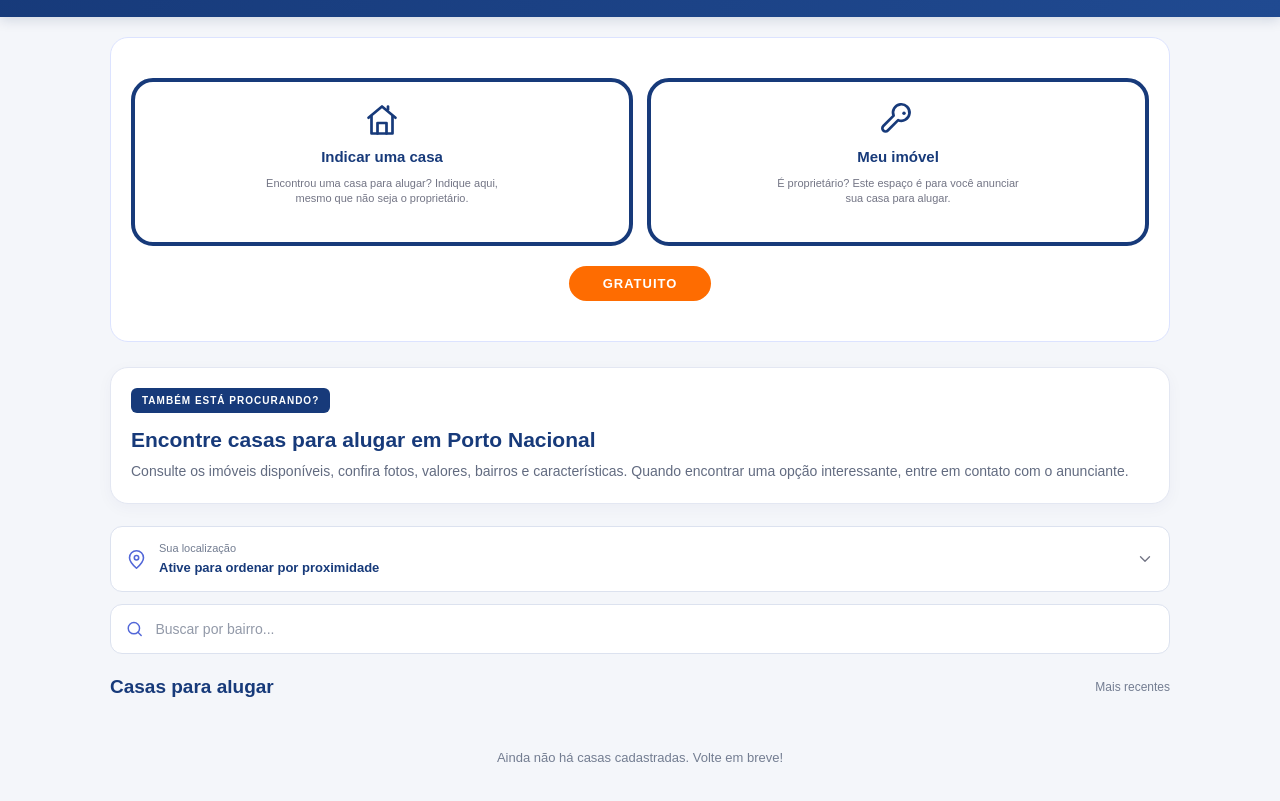
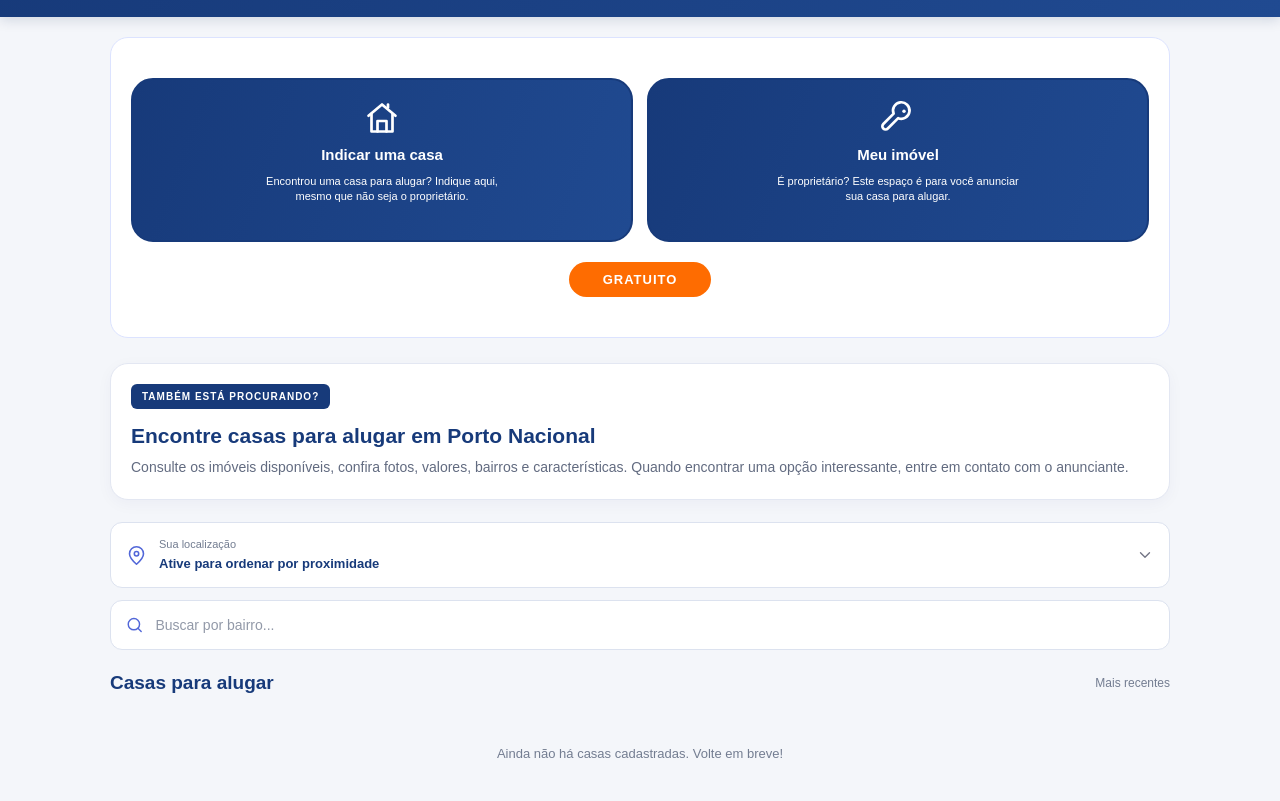
Before and after one commit to BiancaMartins032/aluguel-porto-nacional, a plain HTML site: page index.html in a window 1280 px wide. Shown: the part 75-876 px from the top of the page. Drawn offline with nearby package versions, Linux system fonts and the light colour scheme; no server answers.

Commit message:
Update index.html

```diff
--- a/index.html
+++ b/index.html
@@ -1382,6 +1382,21 @@ main {
   max-width: 250px;
   text-align: center;
 }
+  .seletor-publicacao .opcao-cabecalho,
+.seletor-publicacao .opcao-cabecalho:nth-child(2) {
+  background: linear-gradient(110deg, #173A7A, #204A91) !important;
+  border: 2px solid #173A7A !important;
+  color: #FFFFFF !important;
+}
+
+.seletor-publicacao .opcao-cabecalho svg {
+  stroke: #FFFFFF !important;
+}
+
+.seletor-publicacao .opcao-cabecalho strong,
+.seletor-publicacao .opcao-cabecalho small {
+  color: #FFFFFF !important;
+}
 </style>
 
 </head>
@@ -1484,7 +1499,7 @@ main {
     height="22"
     xmlns="http://www.w3.org/2000/svg"
     fill="none"
-    stroke="#173A7A"
+    stroke="#FFFFFF"
     stroke-width="1.8"
     stroke-linecap="round"
     stroke-linejoin="round"
@@ -1496,8 +1511,7 @@ main {
   </svg>
 
   <strong>Indicar uma casa</strong>
-      <small>Encontrou uma casa para alugar? Indique aqui,
-        mesmo que não seja o proprietário.</small>
+  <small>Encontrou uma casa para alugar? Indique aqui, mesmo que não seja o proprietário.</small>
   <span class="indicador-selecao"></span>
 </button>
 
@@ -1514,18 +1528,17 @@ main {
     height="22"
     xmlns="http://www.w3.org/2000/svg"
     fill="none"
-    stroke="#173A7A"
+    stroke="#FFFFFF"
     stroke-width="1.8"
     stroke-linecap="round"
     stroke-linejoin="round"
   >
     <path d="M12.1 12.1 5.2 19a2.1 2.1 0 0 1-3-3l6.9-6.9a5.5 5.5 0 1 1 3 3Z"/>
-    <circle cx="16" cy="7.5" r="1.15" fill="#173A7A" stroke="none"/>
+    <circle cx="16" cy="7.5" r="1.15" fill="#FFFFFF" stroke="none"/>
   </svg>
 
   <strong>Meu imóvel</strong>
-      <small>É proprietário? Este espaço é para você
-        anunciar sua casa para alugar.</small>
+  <small>É proprietário? Este espaço é para você anunciar sua casa para alugar.</small>
   <span class="indicador-selecao"></span>
 </button>
 
```
